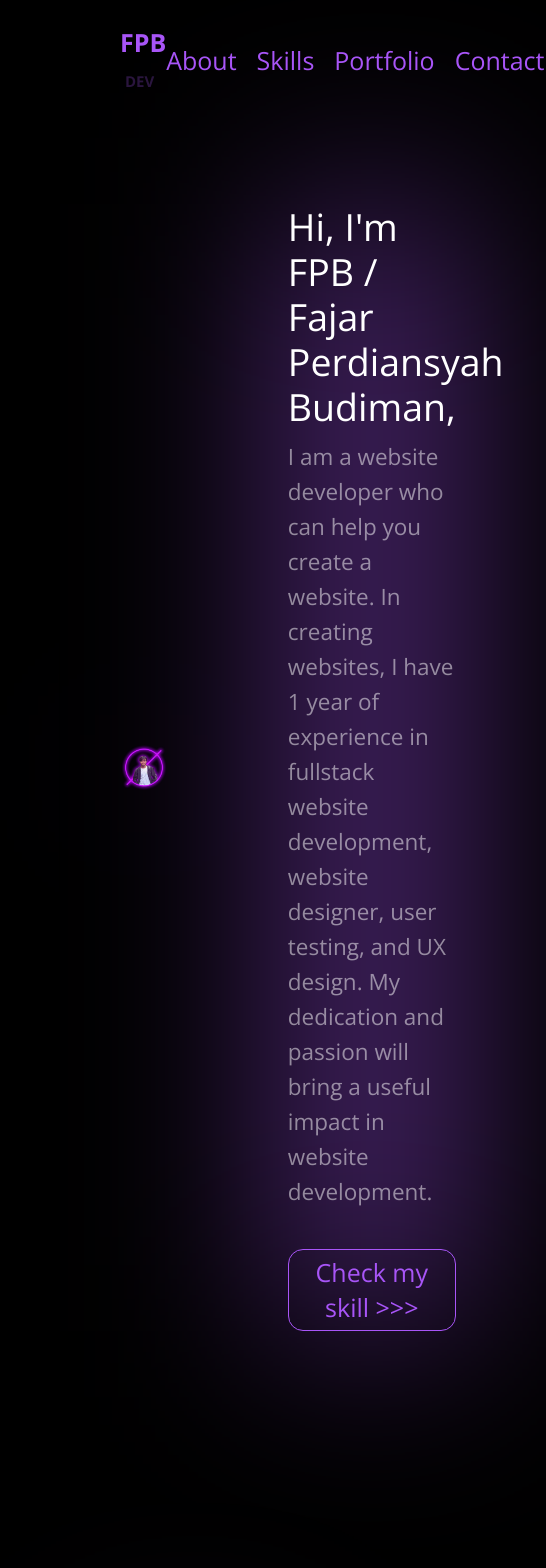
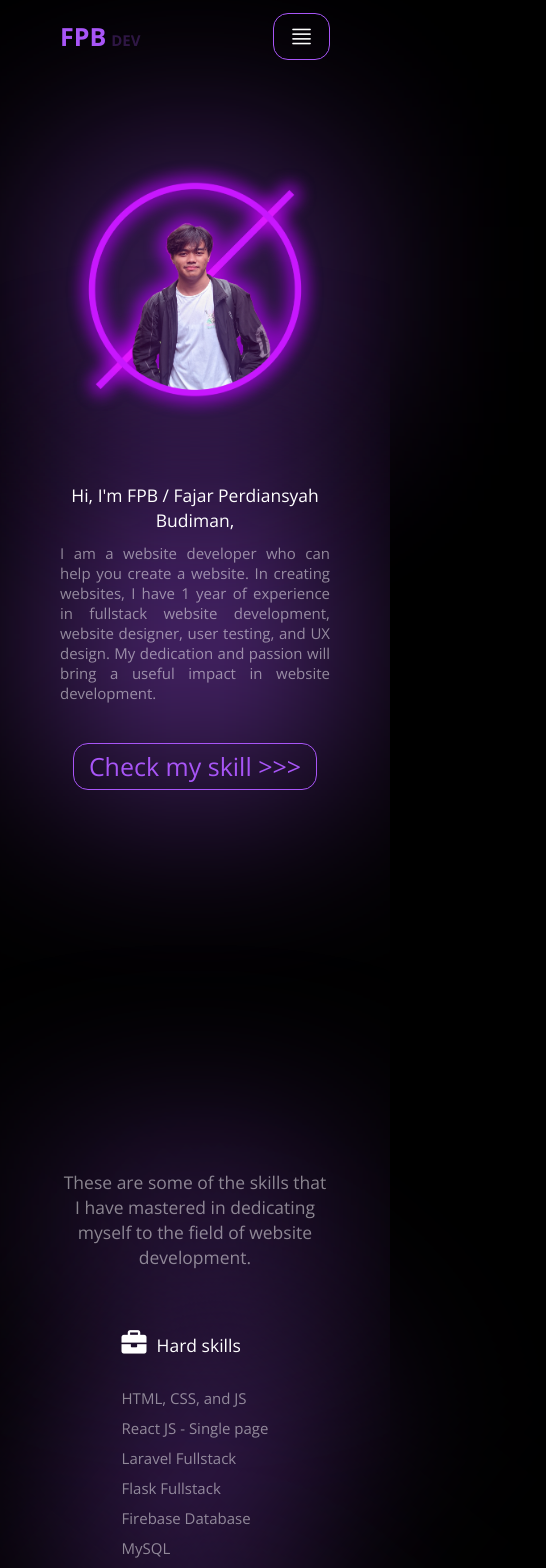
Before and after one commit to fpbismyname/fpbdev, a React (Vite) app: page / in a window 390 px wide. Shown: the top 1568 px of the page, 546 px wide, since content can reach past the window. Built offline with nearby package versions, Linux system fonts and the light colour scheme.

Commit message:
Update v1.0.3

```diff
--- a/src/components/Button.tsx
+++ b/src/components/Button.tsx
@@ -8,15 +8,17 @@ interface ButtonProps{
     href?: string;
     size?: string;
     clickFunc?: ()=> void;
-    children?: React.ReactNode
+    focusFunc?: ()=> void;
+    blurFunc?: ()=> void;
+    children?: React.ReactNode;
 }
 
-const Button:React.FC<ButtonProps> = ({text, style, size, isActive = false, type = "btn", href = "", clickFunc, children}) =>{
+const Button:React.FC<ButtonProps> = ({text, style, size, isActive = false, type = "btn", href = "", clickFunc, children, focusFunc, blurFunc}) =>{
     const styleButton = isActive ? `${type}-${style}-active` : `${type}-${style}`
     return(
         <>
         {type == "btn" ?
-        <button className={`${styleButton} ${size}`} onClick={clickFunc}>{children} {text}</button>
+        <button className={`${styleButton} ${size}`} onFocus={focusFunc} onBlur={blurFunc} onClick={clickFunc}>{children} {text}</button>
         :
         <a className={`${styleButton} ${size}`} href={href} onClick={clickFunc} target="_blank">{children}{text}</a>
         }
--- a/src/components/Navbar.tsx
+++ b/src/components/Navbar.tsx
@@ -1,4 +1,4 @@
-import React, { useEffect, useState } from "react";
+import React, { useEffect, useState, useRef } from "react";
 import Button from "../components/Button";
 import "../index.css";
 
@@ -10,6 +10,10 @@ interface FunctionMenu{
 }
 
 const Navbar: React.FC<NavbarProps> = ({func}) => {
+
+  const bar =useRef<HTMLUListElement>(null)
+
+  const [isBarFocus, setIsBarFocus] = useState(false)
   const [isScrolled, setIsScrolled] = useState(false);
 
   const HandleClick = (key:string)=>{
@@ -18,6 +22,33 @@ const Navbar: React.FC<NavbarProps> = ({func}) => {
     } else {
         console.log("No function found");
     }
+  }
+
+  const handleFocusBar = () =>{
+    const handleBar = bar.current
+    if(isBarFocus){
+      if (handleBar) {
+        handleBar.classList.remove("flex", "-translate-x-1/2", "p-4", "rounded-xl", "absolute", "top-0", "left-1/2", "bg-black/50")
+        handleBar.classList.add("hidden")
+      }
+      setIsBarFocus(false)
+    } else {
+      if (handleBar) {
+        handleBar.classList.add("flex", "-translate-x-1/2", "p-4", "rounded-xl", "absolute", "top-0", "left-1/2", "bg-black/50")
+        handleBar.classList.remove("hidden")
+      }
+      setIsBarFocus(true)
+    }
+  }
+  const handleUnFocusBar = () =>{
+    const handleBar = bar.current
+    setTimeout(()=>{
+      if (handleBar) {
+        handleBar.classList.remove("flex", "-translate-x-1/2", "p-4", "rounded-xl", "absolute", "top-0", "left-1/2", "bg-black/50")
+        handleBar.classList.add("hidden")
+      }
+      setIsBarFocus(false)
+    },150)
   }
 
   useEffect(() => {
@@ -37,7 +68,7 @@ const Navbar: React.FC<NavbarProps> = ({func}) => {
   return (
     <>
       <div
-        className={`sticky z-10 top-0 flex flex-row justify-between py-5 px-24 items-center ${
+        className={`sticky z-10 top-0 flex flex-row justify-between py-2.5 px-12 md:py-5 md:px-24 items-center ${
           isScrolled
             ? "bg-black/65 transition-color duration-300"
             : "bg-transparent transition-color duration-300"
@@ -52,7 +83,11 @@ const Navbar: React.FC<NavbarProps> = ({func}) => {
           </div>
         </div>
         <div className="flex flex-col">
-          <ul className="flex flex-row gap-4 items-center">
+          <Button clickFunc={handleFocusBar} blurFunc={handleUnFocusBar} style="primary md:hidden" type="btn">
+            <i className="bi bi-justify"></i>
+          </Button>
+          <div className="relative">
+            <ul className="md:flex md:flex-row flex-col gap-4 items-center hidden" ref={bar}>
               <li>
                 <Button text="About" size="h3" style="primary" type="link" clickFunc={()=>HandleClick("About")}
                 />
@@ -69,6 +104,7 @@ const Navbar: React.FC<NavbarProps> = ({func}) => {
             </ul>
           </div>
         </div>
+      </div>
     </>
   );
 };
--- a/src/index.css
+++ b/src/index.css
@@ -61,8 +61,7 @@
 */
 ::-webkit-scrollbar{
   @apply
-  w-1
-  h-2
+  w-2
 }
 
 ::-webkit-scrollbar-thumb{
--- a/src/pages/HomePage.tsx
+++ b/src/pages/HomePage.tsx
@@ -40,22 +40,24 @@ const HomePage: React.FC = () => {
     <>
       <div className="flex flex-col gap-[10vh]">
         <Navbar func={BarMenu} />
-        <div className="container mx-auto px-12 flex flex-col gap-64">
+        <div className="container mx-auto px-0 md:px-12 flex flex-col gap-64">
+
+          {/* About */}
           <Section refSection={section["About"]} flexType="flex-row">
-            <div className="flex flex-row gap-24">
-              <div className="flex flex-col justify-center">
+            <div className="flex flex-col md:flex-row md:gap-16 gap-12 justify-center">
+              <div className="flex md:flex-col justify-center">
                 <div className="relative">
-                  <img className="w-96 object-cover" src={Profile} />
+                  <img className="md:w-64 xl:96 object-cover" src={Profile} />
                   <div className="light-purple animate-[pulse_3s_linear_infinite]"></div>
                 </div>
               </div>
-              <div className="flex flex-col w-1/2 justify-center">
+              <div className="flex md:flex-col md:w-1/2 justify-center text-center md:text-justify">
                 <div className="relative">
-                  <h1 className="h1 mb-2">
+                  <h1 className="h5 md:h2 mb-2">
                     Hi, I'm FPB / Fajar Perdiansyah Budiman,
                   </h1>
                   <div className="light-purple"></div>
-                  <p className="h4 opacity-50 mb-8">
+                  <p className="h6 md:h5 opacity-50 mb-8 text-justify">
                     I am a website developer who can help you create a website.
                     In creating websites, I have 1 year of experience in
                     fullstack website development, website designer, user
@@ -72,23 +74,25 @@ const HomePage: React.FC = () => {
               </div>
             </div>
           </Section>
+
+          {/* Skills */}
           <Section refSection={section["Skills"]} flexType="flex-col">
-            <div className="flex flex-row w-full py-12">
+            <div className="flex flex-col md:flex-row w-full py-12">
               <div className="flex flex-col w-full items-center text-center gap-10">
-                <div className="relative w-2/3">
+                <div className="relative md:w-2/3">
                   <div className="light-purple"></div>
-                  <p className="h3 opacity-50">
+                  <p className="h5 md:h3 opacity-50">
                     These are some of the skills that I have mastered in
                     dedicating myself to the field of website development.
                   </p>
                 </div>
               </div>
             </div>
-            <div className="flex flex-row w-full gap-24">
-              <div className="flex flex-col w-full items-end">
+            <div className="flex flex-col md:flex-row w-full md:gap-24 gap-12">
+              <div className="flex flex-col w-full items-center md:items-end">
                 <div className="relative">
                   <div className="light-purple animate-[spin_3s_linear_infinite]"></div>
-                  <h1 className="h3">
+                  <h1 className="h5 md:h3">
                     <i className="fa-solid fa-briefcase mr-2"></i>Hard skills
                   </h1>
                   <ul className="*:h6 opacity-50 py-6">
@@ -101,7 +105,7 @@ const HomePage: React.FC = () => {
                   </ul>
                 </div>
               </div>
-              <div className="flex flex-col w-full items-start">
+              <div className="flex flex-col w-full items-center  md:items-start">
                 <div className="relative">
                   <div className="light-purple animate-[spin_3s_linear_infinite]"></div>
                   <h1 className="h3">
@@ -117,7 +121,7 @@ const HomePage: React.FC = () => {
                 </div>
               </div>
             </div>
-            <div className="flex flex-row w-full py-12">
+            <div className="flex flex-col md:flex-row w-full py-12">
               <div className="flex flex-col w-full items-center text-center gap-10">
                 <Button
                   text="Check my portfolio >>>"
@@ -128,23 +132,25 @@ const HomePage: React.FC = () => {
               </div>
             </div>
           </Section>
+
+          {/* Portfolio */}
           <Section refSection={section["Portfolio"]} flexType="flex-col">
             <div className="flex flex-row w-full py-12">
               <div className="flex flex-col w-full items-center text-center gap-10">
                 <div className="relative w-2/3">
                   <div className="light-purple"></div>
-                  <p className="h3 opacity-50">
+                  <p className="h5 md:h3 opacity-50">
                     These are some of the projects I have completed in website
                     development.
                   </p>
                 </div>
               </div>
             </div>
-            <div className="flex flex-row flex-wrap w-full p-10 gap-12 justify-center">
-              <div className="flex flex-col w-1/4 items-center">
+            <div className="flex flex-col items-center text-center md:text-left md:items-start md:flex-row flex-wrap w-full md:p-10 gap-12 justify-center">
+              <div className="flex flex-col w-7/12 md:w-1/4 items-center">
                 <div className="relative flex flex-col gap-2">
                   <div className="light-purple animate-[pulse_3s_linear_infinite]"></div>
-                  <h1 className="h3">Requirement management Tools</h1>
+                  <h1 className="h5 md:h4 xl:h3">Requirement management Tools</h1>
                   <p className="h6 opacity-50">
                     a website to manage development requests, such as bugs,
                     feature requests, interface design, website system
@@ -161,10 +167,10 @@ const HomePage: React.FC = () => {
                   </div>
                 </div>
               </div>
-              <div className="flex flex-col w-1/4 items-center">
+              <div className="flex flex-col w-7/12 md:w-1/4 items-center">
                 <div className="relative flex flex-col gap-2">
                   <div className="light-purple animate-[pulse_3s_linear_infinite]"></div>
-                  <h1 className="h3">Carbon emissions management</h1>
+                  <h1 className="h5 md:h4 xl:h3">Carbon emissions management</h1>
                   <p className="h6 opacity-50">
                     a website for managing carbon emissions arising from a
                     specific activity within the company's scope, or more
@@ -180,10 +186,10 @@ const HomePage: React.FC = () => {
                   </div>
                 </div>
               </div>
-              <div className="flex flex-col w-1/4 items-center">
+              <div className="flex flex-col w-7/12 md:w-1/4 items-center">
                 <div className="relative flex flex-col gap-2">
                   <div className="light-purple animate-[pulse_3s_linear_infinite]"></div>
-                  <h1 className="h3">Check your khodam</h1>
+                  <h1 className="h5 md:h4 xl:h3">Check your khodam</h1>
                   <p className="h6 opacity-50">
                     a website for checking spiritual beings such as khodam, this
                     website is made just for fun.
@@ -199,10 +205,10 @@ const HomePage: React.FC = () => {
                   </div>
                 </div>
               </div>
-              <div className="flex flex-col w-1/4 items-center">
+              <div className="flex flex-col w-7/12 md:w-1/4 items-center">
                 <div className="relative flex flex-col gap-2">
                   <div className="light-purple animate-[pulse_3s_linear_infinite]"></div>
-                  <h1 className="h3">CV. Berkah Jaya Cianjur</h1>
+                  <h1 className="h5 md:h4 xl:h3">CV. Berkah Jaya Cianjur</h1>
                   <p className="h6 opacity-50">
                     Building construction website, promoting reliable builders
                     in Indonesia, with workers who are persistent, strong, and
@@ -221,18 +227,20 @@ const HomePage: React.FC = () => {
               </div>
             </div>
           </Section>
+
+          {/* Contact */}
           <Section refSection={section["Contact"]} flexType="flex-col">
-            <div className="flex flex-row w-full py-4">
+            <div className="flex flex-row w-full md:py-4">
               <div className="flex flex-col w-full items-center text-center">
                 <div className="relative w-2/3">
                   <div className="light-purple"></div>
-                  <p className="h3 opacity-50">
+                  <p className="h5 md:h3 opacity-50">
                     Contact me for more information.
                   </p>
                 </div>
               </div>
             </div>
-            <div className="flex flex-row flex-wrap w-full p-10 gap-12 justify-center">
+            <div className="flex flex-row flex-wrap w-full p-5 md:p-10 gap-12 justify-center">
               <div className="flex flex-row w-1/4 items-center justify-center gap-8">
                 <div className="relative flex flex-col gap-2">
                   <Button
```
Lines whose indentation alone changed are shown as unchanged.
